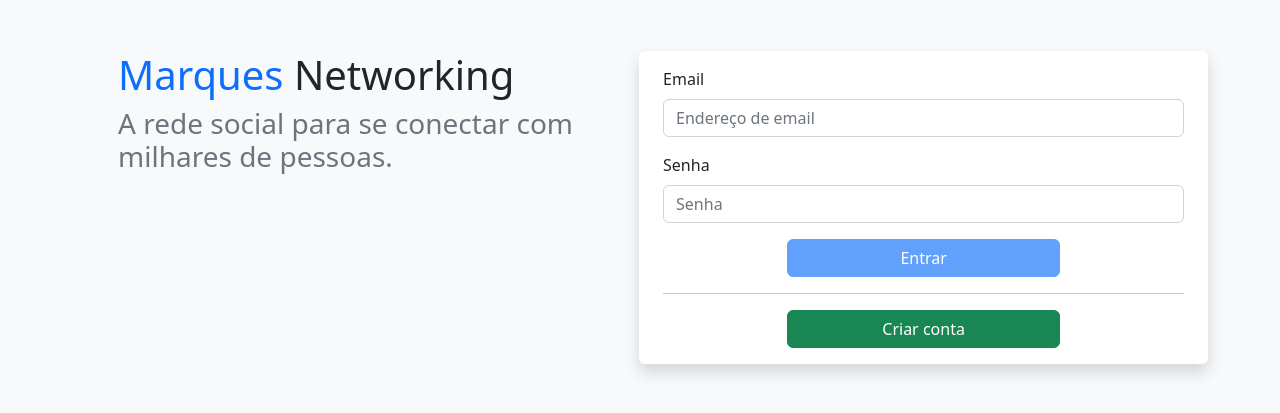
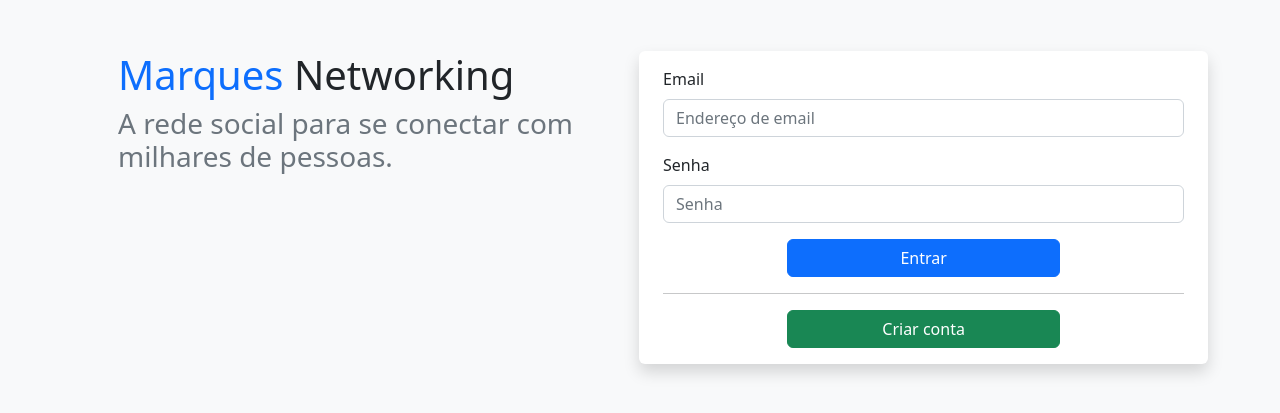
Before and after one commit to JoaoVMarques/social-network, a React (Create React App) app: page / in a window 1280 px wide. Shown: the part 193-606 px from the top of the page. Built offline with nearby package versions, Linux system fonts and the light colour scheme.

Commit message:
Refatorando formulario de login

```diff
--- a/src/components/FormLogin.jsx
+++ b/src/components/FormLogin.jsx
@@ -3,18 +3,50 @@ import { useNavigate } from 'react-router-dom';
 import { Container, Row } from 'react-bootstrap';
 import Button from 'react-bootstrap/Button';
 import Form from 'react-bootstrap/Form';
+import Register from './Modals/Register';
 import UserContext from '../context/UserContext';
-import Register from './Modals/Register';
 
 function FormLogin() {
   const [show, setShow] = useState(false);
-  const { disableButton, verifyInput } = useContext(UserContext);
+  const [form, setForm] = useState({});
+  const [loginError, setLoginError] = useState(false);
+  const { registerInputValidade } = useContext(UserContext);
   const navigate = useNavigate();
   const handleShow = () => setShow(true);
 
-  function redirect(event) {
+  function redirect() {
+    navigate('/home');
+  }
+
+  function setField(field, value) {
+    setForm({
+      ...form,
+      [field]: value,
+    });
+  }
+
+  function validateForm() {
+    const { email, password } = form;
+    const newErrors = {};
+
+    const emailError = registerInputValidade('email', email) ? false : true;
+    const passwordError = registerInputValidade('password', password) ? false : true;
+    console.log(`Email: ${emailError}`);
+    console.log(`Senha: ${passwordError}`);
+    console.log(emailError && passwordError);
+
+    if(emailError && passwordError) {
+      setLoginError(false);
+      redirect();
+    } else {
+      setLoginError(true);
+    }
+    return newErrors;
+  }
+
+  function handleSubmit(event) {
     event.preventDefault();
-    navigate('/home');
+    validateForm();
   }
 
   return (
@@ -27,8 +59,12 @@ function FormLogin() {
               type="email"
               name="email"
               placeholder="Endereço de email"
-              onChange={ (event) => verifyInput(event) }
+              onChange={ ({target}) => setField('email', target.value) }
+              isInvalid={ loginError }
             />
+            <Form.Control.Feedback type="invalid">
+              { loginError && 'Email Ou senha invalidos' }
+            </Form.Control.Feedback>
           </Form.Group>
         </Row>
         <Row>
@@ -38,7 +74,8 @@ function FormLogin() {
               type="password"
               name="password"
               placeholder="Senha"
-              onChange={ (event) => verifyInput(event) }
+              isInvalid={ loginError }
+              onChange={ ({target}) => setField('password', target.value) }
             />
           </Form.Group>
         </Row>
@@ -46,9 +83,8 @@ function FormLogin() {
           <Button
             className="w-50"
             variant="primary"
-            disabled={ disableButton }
             type="submit"
-            onClick={ (event) => redirect(event) }
+            onClick={ (event) => handleSubmit(event) }
           >
             Entrar
           </Button>
--- a/src/components/FormRegister.jsx
+++ b/src/components/FormRegister.jsx
@@ -22,7 +22,7 @@ function FormRegister() {
     }
   }
 
-  function validateFom() {
+  function validateForm() {
     const { email, user, password } = form;
     const newErrors = {};
 
@@ -45,7 +45,7 @@ function FormRegister() {
 
   function handleSubmit(event) {
     event.preventDefault();
-    const formErros = validateFom();
+    const formErros = validateForm();
     if(Object.keys(formErros).length > 0) {
       setErrors(formErros);
     }
--- a/src/context/Provider.jsx
+++ b/src/context/Provider.jsx
@@ -1,33 +1,10 @@
-import React, { useState, useEffect } from 'react';
+import React from 'react';
 import PropTypes from 'prop-types';
 import UserContext from './UserContext';
 
 function Provider({ children }) {
   const emailRegex = /^[^\s@]+@[^\s@]+\.[^\s@]+$/;
   const passwordRegex = /^(?=.*[A-Za-z])(?=.*\d)[A-Za-z\d]{8,}$/;
-  const [verifiedPass, setVerifiedPass] = useState(false);
-  const [verifiedEmail, setVerifiedEmail] = useState(false);
-  const [disableButton, setDisableButton] = useState(true);
-
-  useEffect(() => {
-    setDisableButton( verifiedPass && verifiedEmail ? false : true );
-  }, [verifiedPass, verifiedEmail]);
-
-  function verifyInput({ target }) {
-    const { value, name } = target;
-    if (name === 'email') {
-      setInput(value, emailRegex, setVerifiedEmail);
-    } else {
-      setInput(value, passwordRegex, setVerifiedPass);
-    }
-  }
-
-  function setInput(value , regex, setVerified) {
-    const result = value.toLowerCase().match(
-      regex
-    );
-    setVerified(result ? true : false);
-  }
 
   function registerEmail(value) {
     if(value) {
@@ -69,9 +46,7 @@ function Provider({ children }) {
   }
 
   const contextValue = {
-    disableButton,
     registerInputValidade,
-    verifyInput,
   };
 
   return (
```
